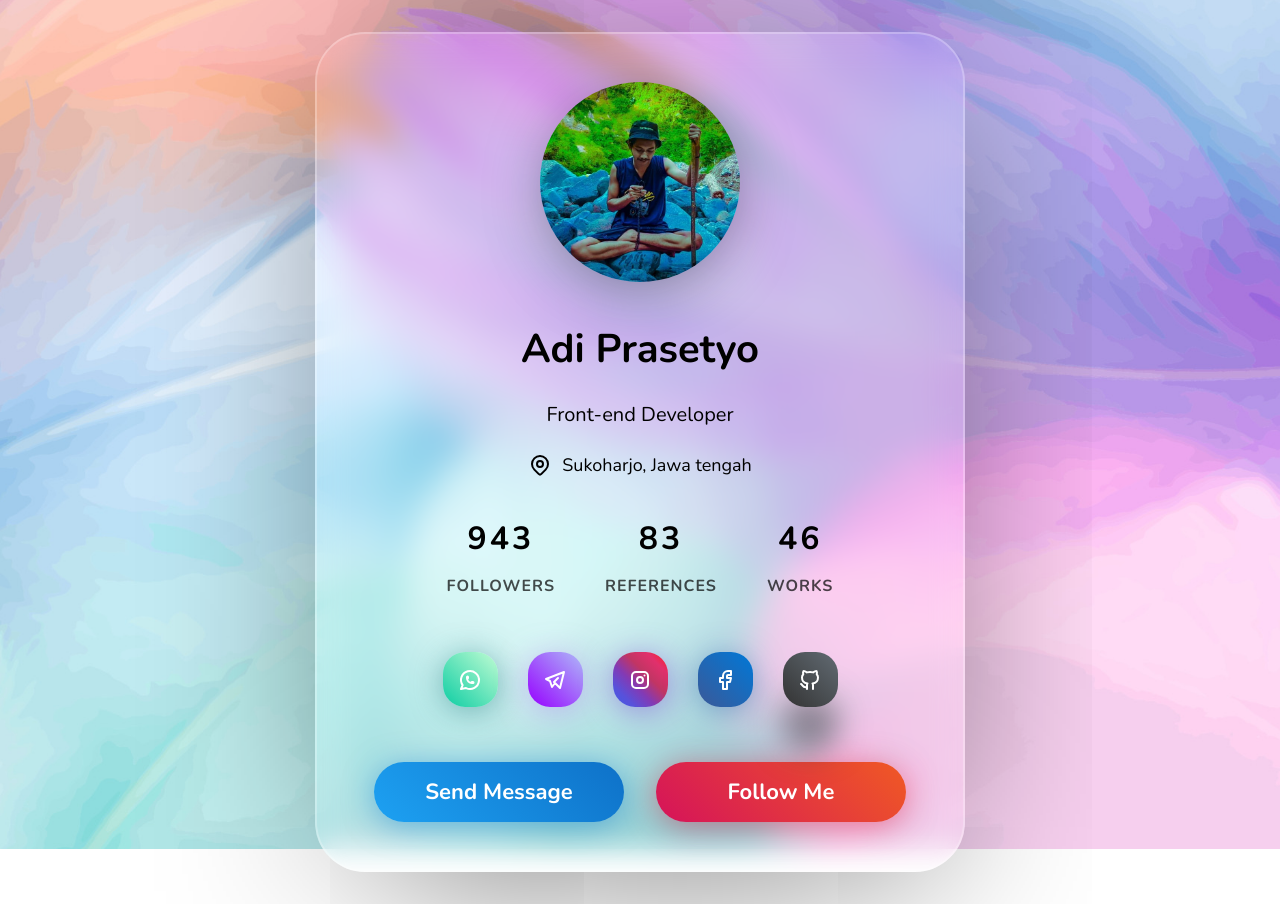
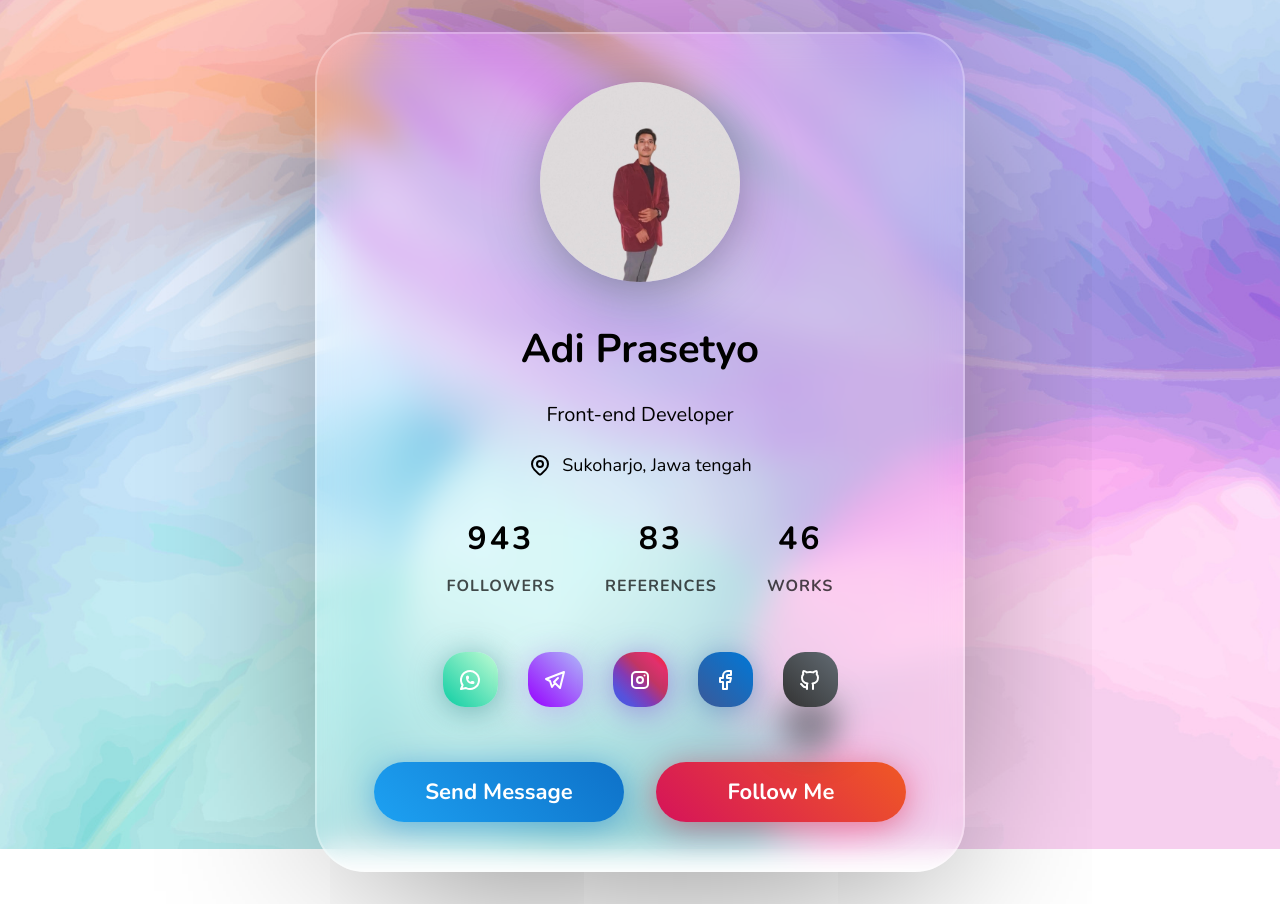
Before and after one commit to adie824/idcard, a plain HTML site: page index.html in a window 1280 px wide. Drawn offline with nearby package versions, Linux system fonts and the light colour scheme.

Commit message:
https://github.dev/adie824/idcard

```diff
--- a/index.html
+++ b/index.html
@@ -12,7 +12,7 @@
 <body>
     <div class="profile-card">
         <figure class="profile-card__img">
-            <img src="adp.jpg" alt="">
+            <img src="adie.jpeg" alt="">
         </figure>
         <div class="profile-card__desc">
             <h1>Adi Prasetyo</h1>
```
Also changed, not shown: adie.jpeg (added).
